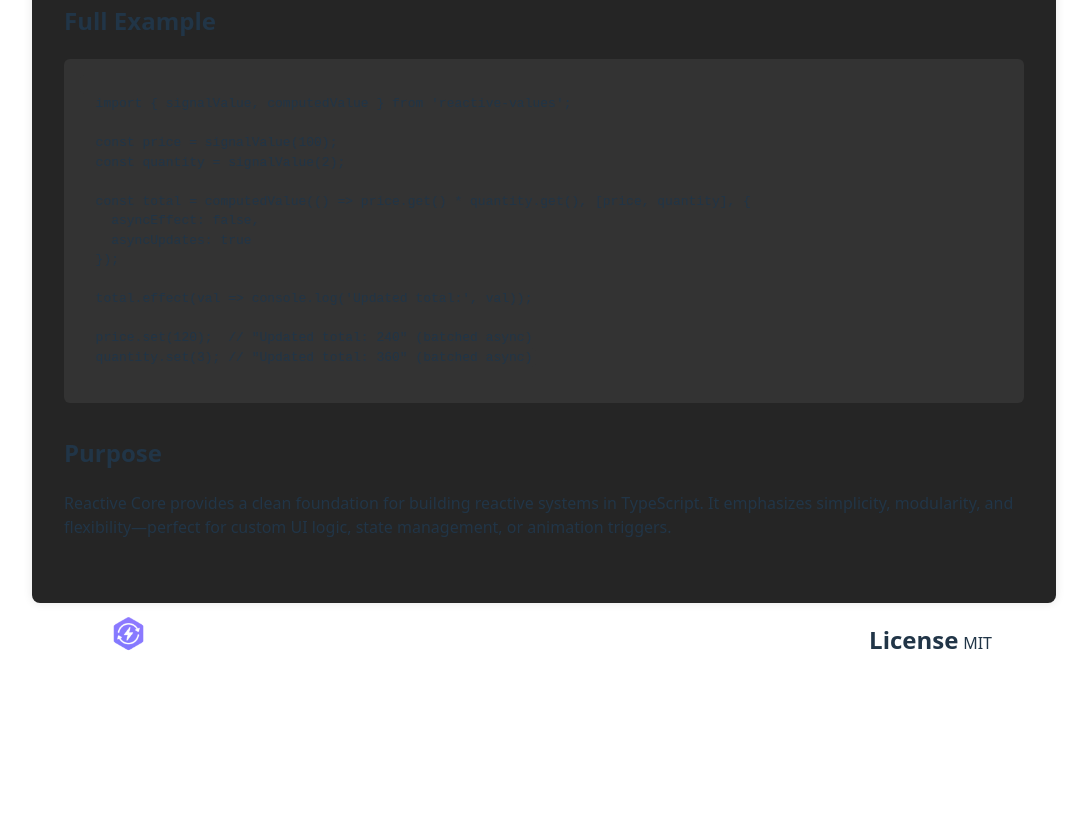
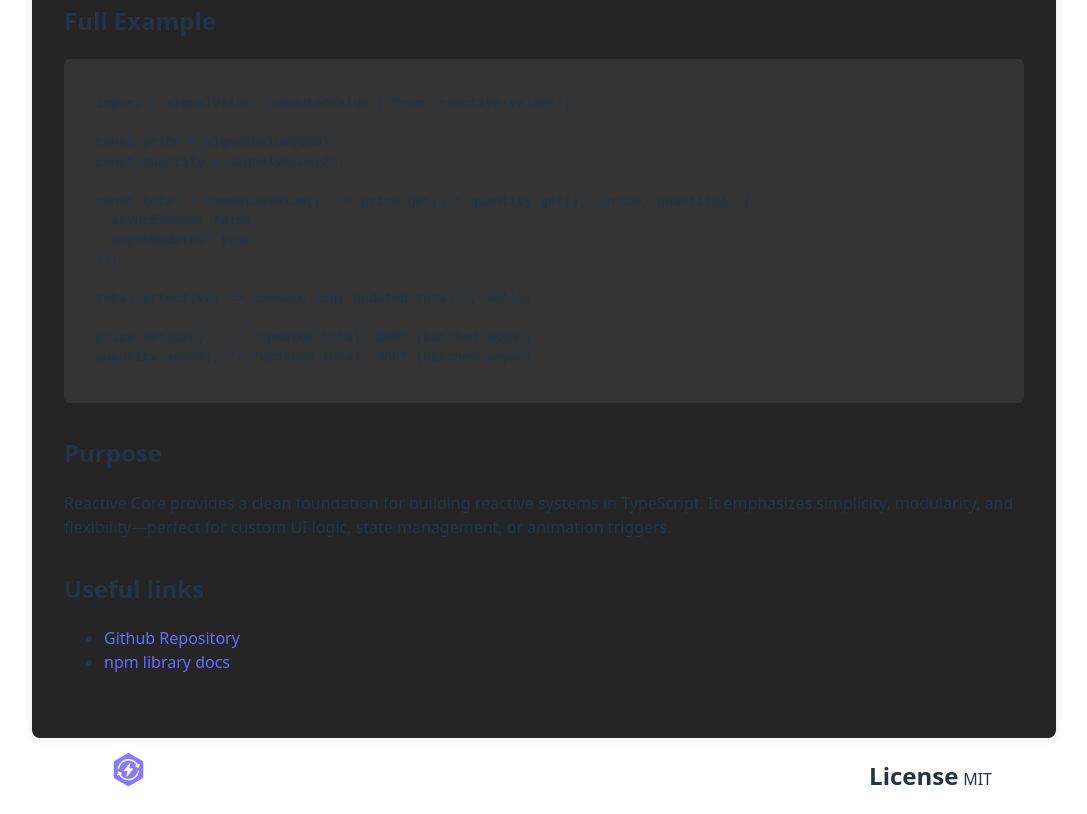
Before and after one commit to KaguilarA/Reactive-Values, a website built with Vite: page index.html in a window 1280 px wide. Shown: the part 3774-4588 px from the top of the page, without its empty margins (96-1183 px from the left). Before the commit the page ends 4452 px from the top, so only its background shows below. Built offline with nearby package versions, Linux system fonts and the light colour scheme.

Commit message:
fix docs links

```diff
--- a/index.html
+++ b/index.html
@@ -255,6 +255,23 @@
           simplicity, modularity, and flexibility—perfect for custom UI logic, state management, or animation triggers.
         </p>
       </section>
+
+      <section class="section-content">
+        <h2 class="subtitle">Useful links</h2>
+
+        <ul>
+          <li>
+            <a href="https://github.com/KaguilarA/Reactive-Values" target="blank">
+              Github Repository
+            </a>
+          </li>
+          <li>
+            <a href="https://www.npmjs.com/package/reactive-values" target="blank">
+              npm library docs
+            </a>
+          </li>
+        </ul>
+      </section>
     </main>
     <footer class="footer-container">
       <section class="lic-container">
--- a/package.json
+++ b/package.json
@@ -1,6 +1,6 @@
 {
   "name": "reactive-values",
-  "version": "1.0.9",
+  "version": "1.0.10",
   "description": "Lightweight reactive value library with support for deep equality and computed values.",
   "type": "module",
   "main": "dist/index.js",
```
Also changed, not shown: README.md.
